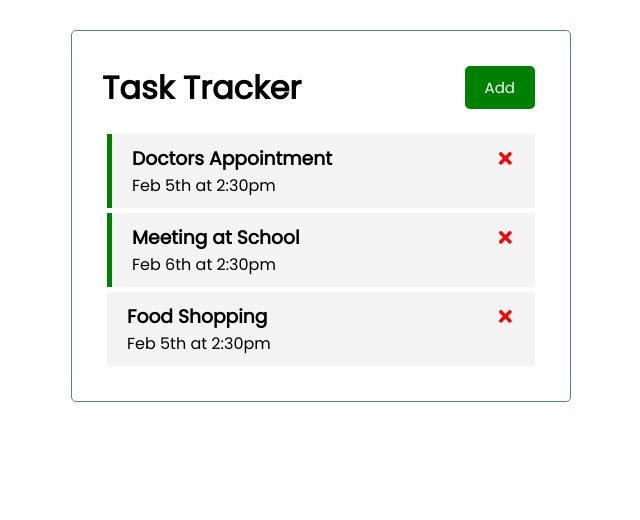
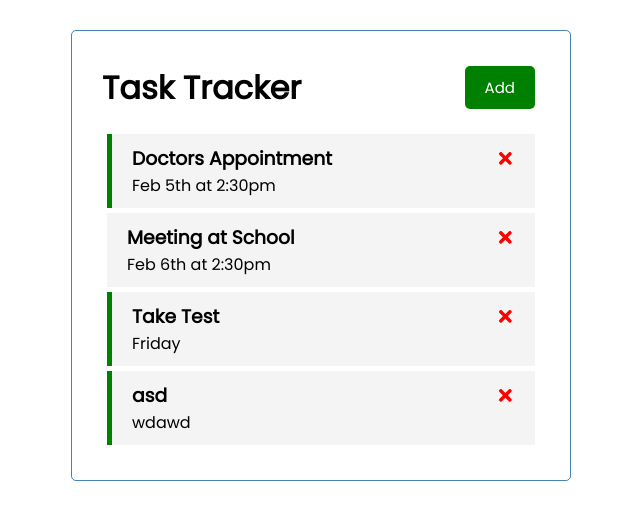
Before and after one commit to mikebrsv/tasktracker, a React (Create React App) app: page / in a window 1280 px wide. Shown: the top 520 px of the page, without its empty margins (319-959 px from the left). Built offline with nearby package versions, Linux system fonts and the light colour scheme; data requests are answered from the project's data file.

Commit message:
Communicating with (fake) backend json-server

```diff
--- /dev/null
+++ b/db.json
@@ -0,0 +1,28 @@
+{
+  "tasks": [
+    {
+      "id": 1,
+      "text": "Doctors Appointment",
+      "day": "Feb 5th at 2:30pm",
+      "reminder": true
+    },
+    {
+      "id": 2,
+      "text": "Meeting at School",
+      "day": "Feb 6th at 2:30pm",
+      "reminder": false
+    },
+    {
+      "text": "Take Test",
+      "day": "Friday",
+      "reminder": true,
+      "id": 3
+    },
+    {
+      "text": "asd",
+      "day": "wdawd",
+      "reminder": true,
+      "id": 4
+    }
+  ]
+}
--- a/package.json
+++ b/package.json
@@ -6,6 +6,7 @@
     "@testing-library/jest-dom": "^5.11.9",
     "@testing-library/react": "^11.2.5",
     "@testing-library/user-event": "^12.6.3",
+    "json-server": "^0.16.3",
     "react": "^17.0.1",
     "react-dom": "^17.0.1",
     "react-icons": "^4.1.0",
@@ -16,7 +17,8 @@
     "start": "react-scripts start",
     "build": "react-scripts build",
     "test": "react-scripts test",
-    "eject": "react-scripts eject"
+    "eject": "react-scripts eject",
+    "server": "json-server --watch db.json --port 5000"
   },
   "eslintConfig": {
     "extends": [
--- a/src/App.js
+++ b/src/App.js
@@ -1,48 +1,91 @@
-import { useState } from 'react'
+import { useState, useEffect } from 'react'
 import Header from './components/Header';
 import Tasks from './components/Tasks';
 import AddTask from './components/AddTask';
 
 function App() {
   const [showAddTask, setShowAddTask] = useState(false)
-  const [tasks, setTasks] = useState([
-    {
-      id: 1,
-      text: 'Doctors Appointment',
-      day: 'Feb 5th at 2:30pm',
-      reminder: true,
-    },
-    {
-      id: 2,
-      text: 'Meeting at School',
-      day: 'Feb 6th at 2:30pm',
-      reminder: true,
-    },
-    {
-      id: 3,
-      text: 'Food Shopping',
-      day: 'Feb 5th at 2:30pm',
-      reminder: false,
-    },
-  ]);
+  const [tasks, setTasks] = useState([]);
+
+  useEffect(() => {
+    const getTasks = async () => {
+      const tasksFromServer = await fetchTasks()
+      setTasks(tasksFromServer)
+    }
+
+    getTasks()
+  }, [])
+
+  // Fetch Tasks
+  const fetchTasks = async () => {
+    const res = await fetch('http://localhost:5000/tasks')
+    const data = await res.json()
+    return data
+  }
+
+  // Fetch Task
+  const fetchTask = async (id) => {
+    const res = await fetch(`http://localhost:5000/tasks/${id}`)
+    const data = await res.json()
+    return data
+  }
 
   // Add Task
-  const addTask = (task) => {
-    const id = Math.floor(Math.random() * 1000) + 1
+  const addTask = async (task) => {
+    const res = await fetch(
+      'http://localhost:5000/tasks',
+      {
+        method: 'POST',
+        headers: {
+          'Content-Type': 'application/json'
+        },
+        body: JSON.stringify(task)
+      }
+    )
 
-    const newTask = { id, ...task }
-    setTasks([...tasks, newTask])
+    const data = await res.json()
+
+    setTasks([...tasks, data])
+
+    // Without json-server
+    // const id = Math.floor(Math.random() * 1000) + 1
+    // const newTask = { id, ...task }
+    // setTasks([...tasks, newTask])
   }
 
   // Delete Task
-  const deleteTask = (id) => {
+  const deleteTask = async (id) => {
+    await fetch(
+      `http://localhost:5000/tasks/${id}`,
+      {
+        method: 'DELETE',
+      }
+    )
     setTasks(tasks.filter((task) => task.id !== id))
   }
 
   // Toggle Reminder
-  const toggleReminder = (id) => {
-    setTasks(tasks.map((task) => task.id === id
-      ? { ...task, reminder: !task.reminder }
+  const toggleReminder = async (id) => {
+    const taskToToggle = await fetchTask(id)
+    const updTask = { ...taskToToggle, reminder: !taskToToggle.reminder }
+
+    const res = await fetch(
+      `http://localhost:5000/tasks/${id}`,
+      {
+        method: 'PUT',
+        headers: {
+          'Content-Type': 'application/json'
+        },
+        body: JSON.stringify(updTask)
+      }
+    )
+
+    const data = await res.json()
+
+    setTasks(
+      tasks.map((task) =>
+      task.id === id
+      ? { ...task, reminder: data.reminder }
       : task)
     )
   }
```
Also changed, not shown: 2 other files (tests, documents, lock files or other folders).
